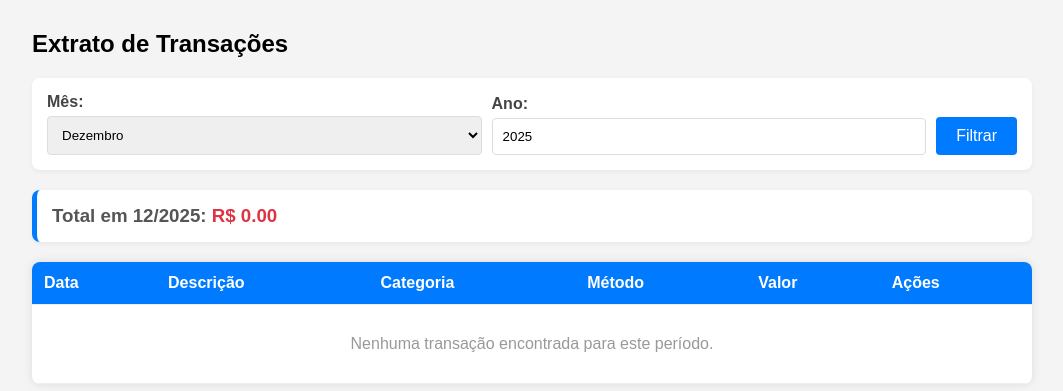
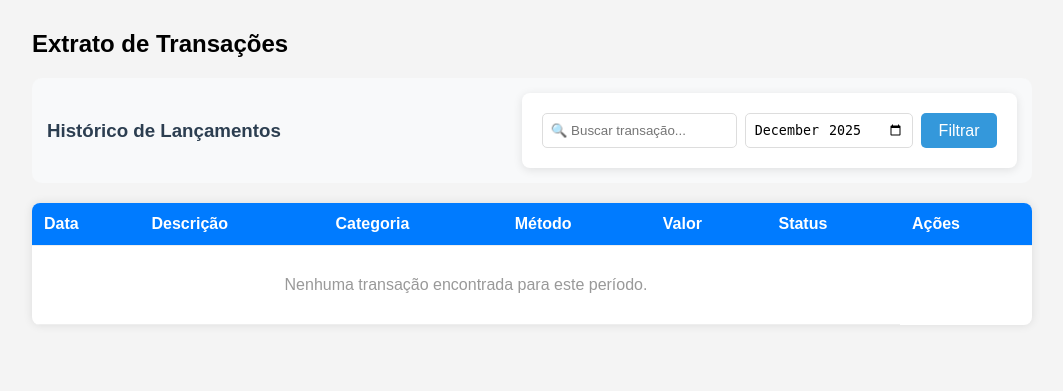
Before and after one commit to bcmmarra/controle-financeiro-web, a Flask app: page /listagem in a window 1280 px wide. Shown: the part 52-443 px from the top of the page, without its empty margins (108-1171 px from the left). Run offline with Flask 3, Linux system fonts and the light colour scheme; a user stored in the database is signed in; data comes from the database, SQL or seed files in the repository; data that the repository does not hold is empty; parts of the project's set-up code (start-up, migrations or seed data) failed here and were passed over.

Commit message:
filtros das transações

```diff
--- a/app.py
+++ b/app.py
@@ -178,6 +178,9 @@ def index():
     cursor.execute(sql_grafico, (user_id, hoje.month, hoje.year))
     dados_grafico = cursor.fetchall()
 
+    cursor.execute("SELECT SUM(valor_total) as total FROM transacoes WHERE usuario_id = %s AND pago = FALSE", (user_id,))
+    total_pendente = cursor.fetchone()['total'] or 0.0
+
     # Preparar listas para o JS
     labels = [row['nome'] for row in dados_grafico]
     valores = [float(row['total']) for row in dados_grafico]
@@ -209,92 +212,95 @@ def novo_lancamento():
 
 @app.route('/salvar', methods=['POST'])
 def salvar():
+    # 1. Verificar sessão
     if 'usuario_id' not in session:
         return redirect(url_for('login'))
-    descricao = request.form.get('descricao')
-    valor_total = float(request.form.get('valor'))
-    metodo = request.form.get('metodo')
-    data_inicial = datetime.strptime(request.form.get('data'), '%Y-%m-%d')
-    num_parcelas = int(request.form.get('num_parcelas', 1)) if metodo == 'Cartão de Crédito' else 1
 
-    valor_parcela = valor_total / num_parcelas
+    user_id = session['usuario_id']
+
+    # 2. Capturar e tratar os dados
+    descricao = request.form.get('descricao', '').strip()
+    valor = request.form.get('valor')
+    data = request.form.get('data')
+    categoria_id = request.form.get('categoria')
+
+    # Checkbox: se vier 'on' vira 1, senão 0
+    pago = 1 if request.form.get('pago') else 0
+
+    # 3. Validação rigorosa para evitar erro de banco (Column cannot be null)
+    if not categoria_id or not valor or not data:
+        return "Erro: Categoria, Valor e Data são obrigatórios.", 400
+
+    conn = mysql.connector.connect(**db_config)
+    cursor = conn.cursor()
 
     try:
-        conn = mysql.connector.connect(**db_config)
-        cursor = conn.cursor()
+        # 4. Inserir no banco
+        sql = """
+            INSERT INTO transacoes (usuario_id, categoria_id, descricao, valor_total, data_transacao, pago)
+            VALUES (%s, %s, %s, %s, %s, %s)
+        """
+        # Convertemos o valor para float aqui dentro do try para capturar erros de digitação
+        valores = (user_id, categoria_id, descricao, float(valor), data, pago)
 
-        # Se for parcelado, criamos várias entradas no banco
-        for i in range(num_parcelas):
-            # Calcula a data da próxima parcela (adicionando meses)
-            data_parcela = data_inicial + timedelta(days=30*i)
+        cursor.execute(sql, valores)
+        conn.commit()
 
-            sql = """INSERT INTO transacoes
-                     (usuario_id, categoria_id, valor_total, descricao, data_transacao, metodo_pagamento, tipo, is_parcelado, numero_parcelas, parcela_atual)
-                     VALUES (%s, %s, %s, %s, %s, %s, %s, %s, %s, %s)"""
+    except Exception as e:
+        print(f"Erro ao salvar: {e}")
+        return f"Erro interno: {e}", 500
+    finally:
+        # 5. Garantir que a conexão sempre feche
+        cursor.close()
+        conn.close()
 
-            cat_id = request.form.get('categoria_id')
-            user_id = session['usuario_id']
-            valores = (user_id, cat_id, valor_parcela, f"{descricao} ({i+1}/{num_parcelas})", data_parcela, metodo, 'despesa', num_parcelas > 1, num_parcelas, i+1)
-
-            cursor.execute(sql, valores)
-
-        conn.commit()
-        conn.close()
-        return redirect(url_for('index'))
-    except Exception as e:
-        return f"Erro ao salvar: {str(e)}"
+    return redirect(url_for('listagem'))
 
 @app.route('/listagem')
 def listagem():
     if 'usuario_id' not in session:
         return redirect(url_for('login'))
 
-    mes_atual = datetime.now().month
-    ano_atual = datetime.now().year
+    user_id = session['usuario_id']
+    busca = request.args.get('busca', '')
+    mes_filtro = request.args.get('mes_filtro', '')
 
-    mes = request.args.get('mes', mes_atual, type=int)
-    ano = request.args.get('ano', ano_atual, type=int)
+    # --- LÓGICA DO MÊS VIGENTE ---
+    # Se o usuário não escolheu um mês no filtro, definimos o mês atual como padrão
+    if not mes_filtro and not busca:
+        mes_filtro = datetime.now().strftime('%Y-%m')
+    # -----------------------------
 
-    try:
-        conn = mysql.connector.connect(**db_config)
-        cursor = conn.cursor(dictionary=True)
+    conn = mysql.connector.connect(**db_config)
+    cursor = conn.cursor(dictionary=True)
 
-        # Usamos LEFT JOIN para garantir que a transação apareça
-        # mesmo que a categoria tenha algum problema
-        sql = """
-            SELECT t.*, c.nome as categoria_nome
-            FROM transacoes t
-            LEFT JOIN categorias c ON t.categoria_id = c.id
-            WHERE t.usuario_id = %s
-              AND MONTH(t.data_transacao) = %s
-              AND YEAR(t.data_transacao) = %s
-            ORDER BY t.data_transacao ASC
-        """
-        cursor.execute(sql, (session['usuario_id'], mes, ano))
-        dados = cursor.fetchall()
+    sql = """
+        SELECT t.*, c.nome as categoria_nome
+        FROM transacoes t
+        JOIN categorias c ON t.categoria_id = c.id
+        WHERE t.usuario_id = %s
+    """
+    params = [user_id]
 
-        # SQL para a soma (Total do Mês)
-        cursor.execute("""
-            SELECT SUM(valor_total) as total
-            FROM transacoes
-            WHERE usuario_id = %s
-              AND MONTH(data_transacao) = %s
-              AND YEAR(data_transacao) = %s
-        """, (session['usuario_id'], mes, ano))
+    if busca:
+        sql += " AND t.descricao LIKE %s"
+        params.append(f"%{busca}%")
 
-        soma = cursor.fetchone()
-        total_gasto = soma['total'] if soma['total'] else 0.0
+    if mes_filtro:
+        ano, mes = mes_filtro.split('-')
+        sql += " AND YEAR(t.data_transacao) = %s AND MONTH(t.data_transacao) = %s"
+        params.extend([ano, mes])
 
-        cursor.close()
-        conn.close()
+    sql += " ORDER BY t.data_transacao DESC"
 
-        return render_template('listagem.html',
-                               transacoes=dados,
-                               total_gasto=total_gasto,
-                               mes_sel=mes,
-                               ano_sel=ano)
-    except Exception as e:
-        return f"Erro ao carregar listagem: {str(e)}"
+    cursor.execute(sql, tuple(params))
+    lista = cursor.fetchall()
+
+    cursor.close()
+    conn.close()
+
+    # Passamos o mes_filtro de volta para o HTML para o campo 'month' ficar preenchido
+    return render_template('listagem.html', transacoes=lista, mes_atual=mes_filtro)
 
 @app.route('/excluir/<int:id>')
 def excluir(id):
--- a/templates/listagem.html
+++ b/templates/listagem.html
@@ -3,35 +3,26 @@
 {% block conteudo %}
 <h2>Extrato de Transações</h2>
 
-    <form action="/listagem" method="get" class="filtro-container" style="background: white; padding: 15px; border-radius: 8px; margin-bottom: 20px; display: flex; gap: 10px; align-items: flex-end; box-shadow: 0 2px 5px rgba(0,0,0,0.05);">
-        <div style="flex: 1;">
-            <label>Mês:</label>
-            <select name="mes">
-                <option value="1" {% if mes_sel == 1 %}selected{% endif %}>Janeiro</option>
-                <option value="2" {% if mes_sel == 2 %}selected{% endif %}>Fevereiro</option>
-                <option value="3" {% if mes_sel == 3 %}selected{% endif %}>Março</option>
-                <option value="4" {% if mes_sel == 4 %}selected{% endif %}>Abril</option>
-                <option value="5" {% if mes_sel == 5 %}selected{% endif %}>Maio</option>
-                <option value="6" {% if mes_sel == 6 %}selected{% endif %}>Junho</option>
-                <option value="7" {% if mes_sel == 7 %}selected{% endif %}>Julho</option>
-                <option value="8" {% if mes_sel == 8 %}selected{% endif %}>Agosto</option>
-                <option value="9" {% if mes_sel == 9 %}selected{% endif %}>Setembro</option>
-                <option value="10" {% if mes_sel == 10 %}selected{% endif %}>Outubro</option>
-                <option value="11" {% if mes_sel == 11 %}selected{% endif %}>Novembro</option>
-                <option value="12" {% if mes_sel == 12 %}selected{% endif %}>Dezembro</option>
-            </select>
-        </div>
-        <div style="flex: 1;">
-            <label>Ano:</label>
-            <input type="number" name="ano" value="{{ ano_sel }}">
-        </div>
-        <button type="submit" style="width: auto; padding: 10px 20px; background: #007bff;">Filtrar</button>
+<div
+    style="display: flex; justify-content: space-between; align-items: center; margin-bottom: 20px; background: #f8f9fa; padding: 15px; border-radius: 10px;">
+    <h3 style="margin: 0; color: #2c3e50;">Histórico de Lançamentos</h3>
+
+    <form method="GET" action="/listagem" style="display: flex; gap: 8px;">
+        <input type="text" name="busca" placeholder="🔍 Buscar transação..." value="{{ request.args.get('busca', '') }}"
+            style="padding: 8px; border: 1px solid #ddd; border-radius: 5px; width: 200px;">
+
+        <input type="month" name="mes_filtro" value="{{ mes_atual }}"
+            style="padding: 8px; border: 1px solid #ddd; border-radius: 5px;">
+
+        <button type="submit"
+            style="background: #3498db; color: white; border: none; padding: 8px 15px; border-radius: 5px; cursor: pointer;">
+            Filtrar
+        </button>
+
+        {% if request.args.get('busca') or request.args.get('mes_filtro') %}
+        <a href="/listagem" style="padding: 8px; color: #e74c3c; text-decoration: none; font-size: 0.9em;">✖ Limpar</a>
+        {% endif %}
     </form>
-
-    <div style="background: #fff; padding: 15px; border-radius: 8px; margin-bottom: 20px; border-left: 5px solid #007bff; box-shadow: 0 2px 5px rgba(0,0,0,0.05);">
-        <h3 style="margin: 0; color: #555;">Total em {{ mes_sel }}/{{ ano_sel }}:
-            <span style="color: #dc3545;">R$ {{ "%.2f"|format(total_gasto) }}</span>
-        </h3>
 </div>
 
 <table>
@@ -42,6 +33,7 @@
             <th>Categoria</th>
             <th>Método</th>
             <th>Valor</th>
+            <th>Status</th>
             <th>Ações</th>
         </tr>
     </thead>
@@ -52,21 +44,29 @@
             <td>
                 {{ t.descricao }}
                 {% if t.is_parcelado %}
-                        <span class="parcela" style="color: #888; font-size: 0.85em;">({{ t.parcela_atual }}/{{ t.numero_parcelas }})</span>
+                <span class="parcela" style="color: #888; font-size: 0.85em;">({{ t.parcela_atual }}/{{
+                    t.numero_parcelas }})</span>
                 {% endif %}
             </td>
             <td>{{ t.categoria_nome }}</td>
             <td>{{ t.metodo_pagamento }}</td>
             <td>R$ {{ "%.2f"|format(t.valor_total) }}</td>
             <td>
-                    <a href="/excluir/{{ t.id }}"
-                       onclick="return confirm('Tem certeza que deseja excluir?')"
+                {% if t.pago %}
+                <span style="color: #27ae60; font-weight: bold;">● Pago</span>
+                {% else %}
+                <span style="color: #e67e22; font-weight: bold;">○ Pendente</span>
+                {% endif %}
+            </td>
+            <td>
+                <a href="/excluir/{{ t.id }}" onclick="return confirm('Tem certeza que deseja excluir?')"
                     class="btn-excluir" style="color: #dc3545; font-weight: bold;">Excluir</a>
             </td>
         </tr>
         {% else %}
         <tr>
-                <td colspan="6" style="text-align: center; color: #999; padding: 30px;">Nenhuma transação encontrada para este período.</td>
+            <td colspan="6" style="text-align: center; color: #999; padding: 30px;">Nenhuma transação encontrada para
+                este período.</td>
         </tr>
         {% endfor %}
     </tbody>
--- a/templates/novo_lancamento.html
+++ b/templates/novo_lancamento.html
@@ -9,7 +9,8 @@
         <form action="/salvar" method="post">
             <div class="campo">
                 <label>Categoria:</label>
-                <select name="categoria_id">
+                <select name="categoria" required style="width: 100%; padding: 10px; margin-bottom: 15px;">
+                    <option value="">Selecione uma categoria...</option>
                     {% for cat in categorias %}
                     <option value="{{ cat.id }}">{{ cat.nome }}</option>
                     {% endfor %}
```
Lines whose indentation alone changed are shown as unchanged.
